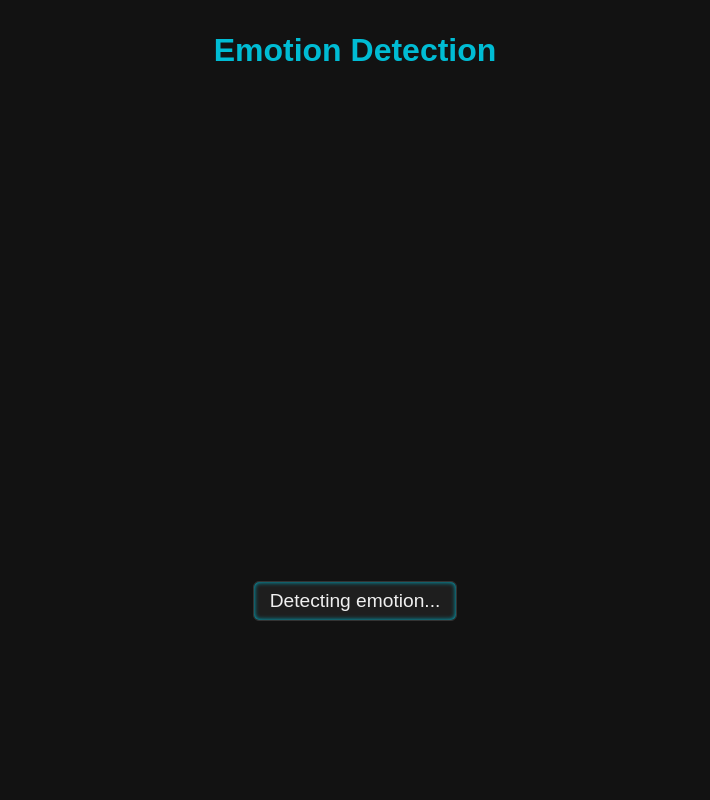
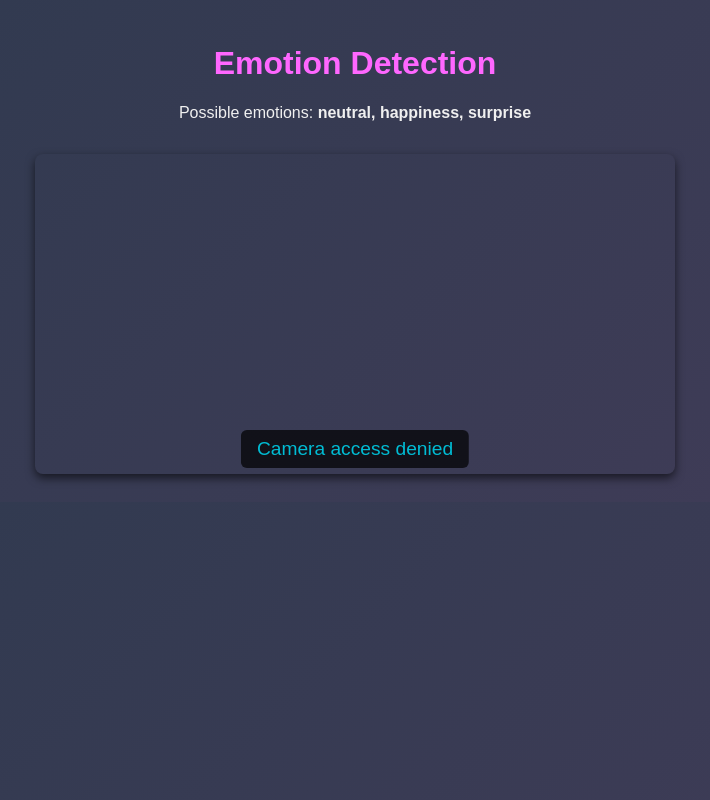
Before and after one commit to apaezcastro/emotiontracker, a Flask app: page / in a window 1280 px wide. Shown: the whole page, without its empty margins (285-995 px from the left). Run offline with Flask 3, Linux system fonts and the light colour scheme.

Commit message:
added animation to words, and listed working emotions. also put emotion on image instead of below

```diff
--- a/static/script.js
+++ b/static/script.js
@@ -1,36 +1,47 @@
 const video = document.getElementById('video');
 const canvas = document.getElementById('canvas');
-const emotionText = document.getElementById('emotionText');
+const overlay = document.getElementById('overlay');
 
 // Access webcam
-navigator.mediaDevices.getUserMedia({ video: true }).then(stream => {
-    video.srcObject = stream;
+navigator.mediaDevices.getUserMedia({ video: true })
+  .then(stream => { video.srcObject = stream; })
+  .catch(err => {
+    overlay.textContent = 'Camera access denied';
+    console.error(err);
   });
 
-// Capture and send frame every 2 seconds
+let analyzing = false;
 setInterval(() => {
-    if (video.videoWidth === 0 || video.videoHeight === 0) return;
+  if (analyzing || video.videoWidth === 0) return;
+  analyzing = true;
+
   canvas.width = video.videoWidth;
   canvas.height = video.videoHeight;
   canvas.getContext('2d').drawImage(video, 0, 0);
 
   const imageData = canvas.toDataURL('image/jpeg');
-    const startTime = performance.now();
   fetch('/detect_emotion', {
     method: 'POST',
     headers: { 'Content-Type': 'application/json' },
     body: JSON.stringify({ image: imageData })
   })
-    .then(res => res.json())
+  .then(res => {
+    analyzing = false;
+    if (!res.ok) throw new Error(`Server error ${res.status}`);
+    return res.json();
+  })
   .then(data => {
-        const duration = (performance.now() - startTime).toFixed(2);
-    console.log(`Emotion detected: ${data.emotion} (took ${duration}ms)`);
-    if ('confidence' in data) {
-        console.log(`Confidence: ${(data.confidence * 100).toFixed(2)}%`);
-    }
-    if ('raw_probabilities' in data) {
-        console.log('All probabilities:', data.raw_probabilities);
-    }
-    emotionText.textContent = `Current Emotion: ${data.emotion}`;
+    overlay.textContent = data.emotion.charAt(0).toUpperCase() + data.emotion.slice(1);
+
+    // restart the pop animation
+    overlay.classList.remove('pop');
+    void overlay.offsetWidth;   // force reflow
+    overlay.classList.add('pop');
+
+  })
+  .catch(err => {
+    analyzing = false;
+    overlay.textContent = 'Error';
+    console.error('Detection error:', err);
   });
-}, 2000);
+}, 1000);
--- a/static/styles.css
+++ b/static/styles.css
@@ -1,64 +1,85 @@
-/* Base Reset */
-* {
-    margin: 0;
-    padding: 0;
-    box-sizing: border-box;
+body {
+  font-family: Arial, sans-serif;
+  background: #121212;
+  color: #f0f0f0;
+  display: flex;
+  flex-direction: column;
+  align-items: center;
+  padding: 1rem;
 }
 
-body {
-    font-family: Arial, sans-serif;
-    background-color: #121212;
-    color: #f0f0f0;
-    display: flex;
-    flex-direction: column;
-    align-items: center;
-    justify-content: flex-start;
-    min-height: 100vh;
-    padding: 2rem;
+header {
+  text-align: center;
+  margin-bottom: 1rem;
 }
 
-/* Heading */
-h1 {
-    font-size: 2rem;
-    margin-bottom: 1.5rem;
-    color: #00bcd4;
+header p {
+  margin-top: 0.5rem;
 }
 
-/* Video Container */
-.video-container {
-    position: relative;
-    border: 2px solid #00bcd4;
-    border-radius: 8px;
-    overflow: hidden;
-    box-shadow: 0 4px 10px rgba(0, 0, 0, 0.6);
-    margin-bottom: 1rem;
+.video-wrapper {
+  position: relative;
+  width: 640px;
+  max-width: 100%;
 }
 
-#video,
-#videoFeed {
-    width: 640px;
-    height: 480px;
-    object-fit: cover;
-    display: block;
+#video {
+  width: 100%;
+  border-radius: 8px;
+  box-shadow: 0 4px 10px rgba(0,0,0,0.6);
 }
 
-/* Emotion Text */
-#emotionText {
-    font-size: 1.2rem;
-    margin-top: 0.5rem;
-    background: #1e1e1e;
-    padding: 0.5rem 1rem;
-    border-radius: 6px;
-    border: 1px solid #333;
-    color: #f0f0f0;
-    box-shadow: inset 0 0 5px #00bcd4;
+.overlay {
+  position: absolute;
+  bottom: 10px;
+  left: 50%;
+  transform: translateX(-50%);
+  background: rgba(0,0,0,0.7);
+  padding: 0.5rem 1rem;
+  border-radius: 6px;
+  font-size: 1.2rem;
+  color: #00bcd4;
 }
 
-/* Responsive */
+/* Mobile */
 @media screen and (max-width: 700px) {
-    #video,
-    #videoFeed {
-        width: 100%;
-        height: auto;
-    }
+  .video-wrapper { width: 100%; }
+  .overlay { font-size: 1rem; }
 }
+
+/* Add this at the top or bottom of your existing file */
+
+/* Page background gradient */
+body {
+  background: linear-gradient(135deg, #1e2328, #2f3a4f);
+  transition: background 2s ease-in-out;
+  animation: bgShift 20s infinite alternate;
+}
+
+/* Animate background shift */
+@keyframes bgShift {
+  from   { background: linear-gradient(135deg, #1e2328, #2f3a4f); }
+  to     { background: linear-gradient(135deg, #2f3a4f, #413c58); }
+}
+
+/* Header text color animation */
+header h1 {
+  color: #00bcd4;
+  animation: hueRotate 5s infinite linear;
+}
+
+@keyframes hueRotate {
+  0%   { filter: hue-rotate(0deg); }
+  100% { filter: hue-rotate(360deg); }
+}
+
+/* Overlay “pop” animation on emotion change */
+.overlay {
+  animation: pop 0.3s ease forwards;
+}
+
+@keyframes pop {
+  0%   { transform: translateX(-50%) scale(1); }
+  50%  { transform: translateX(-50%) scale(1.2); }
+  100% { transform: translateX(-50%) scale(1); }
+}
--- a/templates/index.html
+++ b/templates/index.html
@@ -1,16 +1,28 @@
+<!-- templates/index.html -->
 <!DOCTYPE html>
 <html lang="en">
 <head>
-    <meta charset="UTF-8">
-    <title>Emotion Detection App</title>
-    <link rel="stylesheet" href="/static/styles.css">
+  <meta charset="UTF-8">
+  <meta name="viewport" content="width=device-width, initial-scale=1.0">
+  <title>Emotion Detection App</title>
+  <link rel="stylesheet" href="/static/styles.css">
 </head>
 <body>
+  <header>
     <h1>Emotion Detection</h1>
+    <p>Possible emotions: <strong>neutral, happiness, surprise</strong></p>
+  </header>
+
+  <div class="video-wrapper">
     <video id="video" autoplay playsinline></video>
-    <canvas id="canvas" style="display:none;"></canvas>
-    <p id="emotionText">Detecting emotion...</p>
+    <div id="overlay" class="overlay">Detecting...</div>
+  </div>
 
-    <script src="/static/script.js"></script>
+  <canvas id="canvas" style="display:none;"></canvas>
+  <script src="/static/script.js"></script>
 </body>
 </html>
+<!-- templates/index.html -->
+<!-- This is the main HTML template for the Emotion Detection App -->
+<!-- It includes a video element for webcam feed, an overlay for detection status, and a canvas for drawing. -->
+<!-- The script.js file is linked at the end to ensure the DOM is fully loaded before executing JavaScript -->
```
Lines whose indentation alone changed are shown as unchanged.
